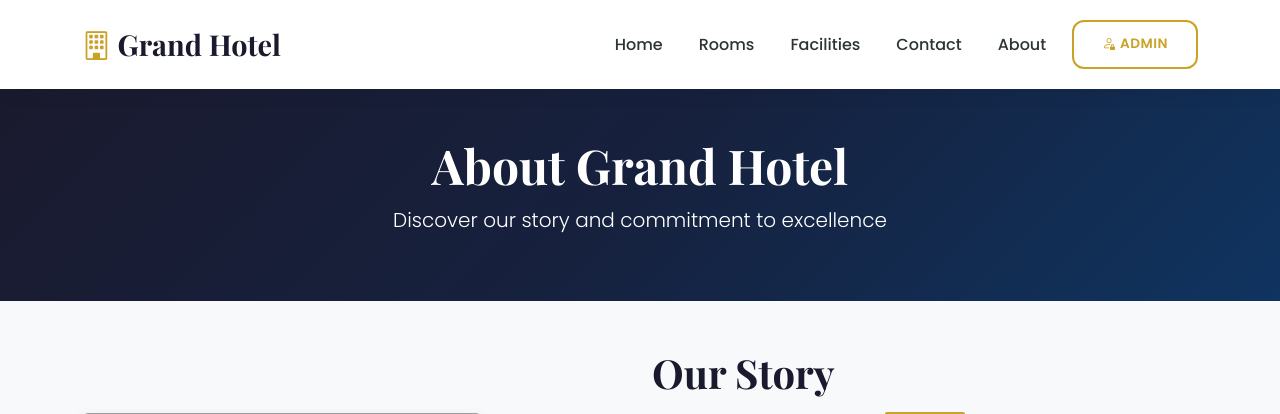
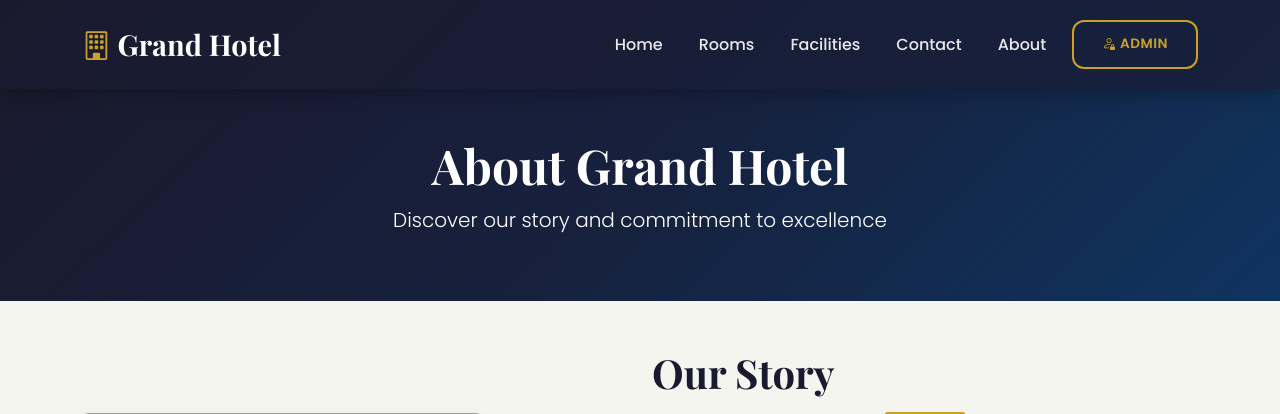
Before and after one commit to Mood07/Hotel-Booking-and-Management-Platform, a PHP site: page /HBWEBSITE/about.php in a window 1280 px wide. Shown: the top 414 px of the page. Run offline with PHP 8.4, Linux system fonts and the light colour scheme; data comes from the database, SQL or seed files in the repository; grey boxes are pictures that could not be loaded.

Commit message:
Update team section and UI theme: replace team member, dark navbar, warm background

```diff
--- a/HBWEBSITE/about.php
+++ b/HBWEBSITE/about.php
@@ -104,15 +104,15 @@ require_once 'inc/header.php';
   <div class="row g-4 justify-content-center">
     <div class="col-md-4 col-lg-3">
       <div class="card text-center h-100">
-        <img src="https://tr.web.img2.acsta.net/c_310_420/pictures/20/12/28/09/07/1817655.jpg"
-          class="card-img-top" alt="Aleyna Tilki" style="height: 250px; object-fit: cover;">
+        <img src="https://randomuser.me/api/portraits/women/44.jpg"
+          class="card-img-top" alt="Sarah Mitchell" style="height: 250px; object-fit: cover;">
         <div class="card-body">
-          <h5 class="card-title mb-1">Aleyna Tilki</h5>
-          <p class="text-primary mb-2">Chief Vibes Officer</p>
+          <h5 class="card-title mb-1">Sarah Mitchell</h5>
+          <p class="text-primary mb-2">Guest Relations Manager</p>
           <p class="small text-muted mb-2">"Cevapsız Çınlama? No, we always answer at Grand Hotel!" 🎤</p>
           <div class="d-flex justify-content-center gap-2">
-            <a href="#" class="text-muted"><i class="bi bi-instagram"></i></a>
-            <a href="#" class="text-muted"><i class="bi bi-spotify"></i></a>
+            <a href="#" class="text-muted"><i class="bi bi-linkedin"></i></a>
+            <a href="#" class="text-muted"><i class="bi bi-envelope"></i></a>
           </div>
         </div>
       </div>
--- a/HBWEBSITE/css/style.css
+++ b/HBWEBSITE/css/style.css
@@ -8,10 +8,10 @@
     --accent-hover: #b8922a;
     --text-dark: #2d3436;
     --text-muted: #636e72;
-    --light-bg: #f8f9fa;
+    --light-bg: #f5f5f0;
     --white: #ffffff;
-    --shadow: 0 10px 40px rgba(0,0,0,0.1);
-    --shadow-hover: 0 20px 60px rgba(0,0,0,0.15);
+    --shadow: 0 10px 40px rgba(0, 0, 0, 0.1);
+    --shadow-hover: 0 20px 60px rgba(0, 0, 0, 0.15);
     --border-radius: 20px;
     --transition: all 0.4s cubic-bezier(0.4, 0, 0.2, 1);
 }
@@ -29,7 +29,12 @@ body {
     line-height: 1.7;
 }
 
-h1, h2, h3, h4, h5, h6 {
+h1,
+h2,
+h3,
+h4,
+h5,
+h6 {
     font-family: 'Playfair Display', serif;
     font-weight: 600;
 }
@@ -37,15 +42,15 @@ h1, h2, h3, h4, h5, h6 {
 /* Navbar */
 .navbar {
     padding: 15px 0;
-    background: var(--white) !important;
-    box-shadow: 0 2px 20px rgba(0,0,0,0.08);
+    background: linear-gradient(135deg, var(--primary-color) 0%, var(--secondary-color) 100%) !important;
+    box-shadow: 0 2px 20px rgba(0, 0, 0, 0.3);
 }
 
 .navbar-brand {
     font-family: 'Playfair Display', serif;
     font-size: 1.8rem;
     font-weight: 700;
-    color: var(--primary-color) !important;
+    color: var(--white) !important;
 }
 
 .navbar-brand i {
@@ -54,13 +59,14 @@ h1, h2, h3, h4, h5, h6 {
 
 .nav-link {
     font-weight: 500;
-    color: var(--text-dark) !important;
+    color: rgba(255, 255, 255, 0.9) !important;
     margin: 0 10px;
     position: relative;
     transition: var(--transition);
 }
 
-.nav-link:hover, .nav-link.active {
+.nav-link:hover,
+.nav-link.active {
     color: var(--accent-color) !important;
 }
 
@@ -107,7 +113,7 @@ h1, h2, h3, h4, h5, h6 {
 
 .hero-section h1 {
     font-size: 3.5rem;
-    text-shadow: 2px 2px 4px rgba(0,0,0,0.3);
+    text-shadow: 2px 2px 4px rgba(0, 0, 0, 0.3);
 }
 
 /* Search Box */
@@ -281,7 +287,8 @@ h1, h2, h3, h4, h5, h6 {
     display: block;
 }
 
-.facility-card h5, .facility-card h6 {
+.facility-card h5,
+.facility-card h6 {
     color: var(--primary-color);
     margin-bottom: 10px;
 }
@@ -300,7 +307,7 @@ footer h5 {
 }
 
 footer a {
-    color: rgba(255,255,255,0.7);
+    color: rgba(255, 255, 255, 0.7);
     text-decoration: none;
     transition: var(--transition);
 }
@@ -315,7 +322,7 @@ footer .social-links a {
     justify-content: center;
     width: 40px;
     height: 40px;
-    background: rgba(255,255,255,0.1);
+    background: rgba(255, 255, 255, 0.1);
     border-radius: 50%;
     margin-right: 10px;
     transition: var(--transition);
@@ -327,14 +334,16 @@ footer .social-links a:hover {
 }
 
 /* Form Controls */
-.form-control, .form-select {
+.form-control,
+.form-select {
     border-radius: 12px;
     padding: 12px 15px;
     border: 2px solid #e9ecef;
     transition: var(--transition);
 }
 
-.form-control:focus, .form-select:focus {
+.form-control:focus,
+.form-select:focus {
     border-color: var(--accent-color);
     box-shadow: 0 0 0 3px rgba(201, 162, 39, 0.1);
 }
@@ -378,6 +387,7 @@ footer .social-links a:hover {
         opacity: 0;
         transform: translateY(30px);
     }
+
     to {
         opacity: 1;
         transform: translateY(0);
--- a/HBWEBSITE/inc/header.php
+++ b/HBWEBSITE/inc/header.php
@@ -16,14 +16,16 @@ $settings = getSettings();
   <!-- Bootstrap Icons -->
   <link rel="stylesheet" href="https://cdn.jsdelivr.net/npm/bootstrap-icons@1.11.1/font/bootstrap-icons.css">
   <!-- Google Fonts -->
-  <link href="https://fonts.googleapis.com/css2?family=Playfair+Display:wght@400;500;600;700&family=Poppins:wght@300;400;500;600;700&display=swap" rel="stylesheet">
+  <link
+    href="https://fonts.googleapis.com/css2?family=Playfair+Display:wght@400;500;600;700&family=Poppins:wght@300;400;500;600;700&display=swap"
+    rel="stylesheet">
   <!-- Custom CSS -->
   <link rel="stylesheet" href="<?php echo SITE_URL; ?>css/style.css">
 </head>
 
 <body>
   <!-- Navbar -->
-  <nav class="navbar navbar-expand-lg navbar-light bg-white sticky-top">
+  <nav class="navbar navbar-expand-lg navbar-dark sticky-top">
     <div class="container">
       <a class="navbar-brand fw-bold" href="<?php echo SITE_URL; ?>">
         <i class="bi bi-building"></i> <?php echo $settings['site_title'] ?? 'Grand Hotel'; ?>
```
